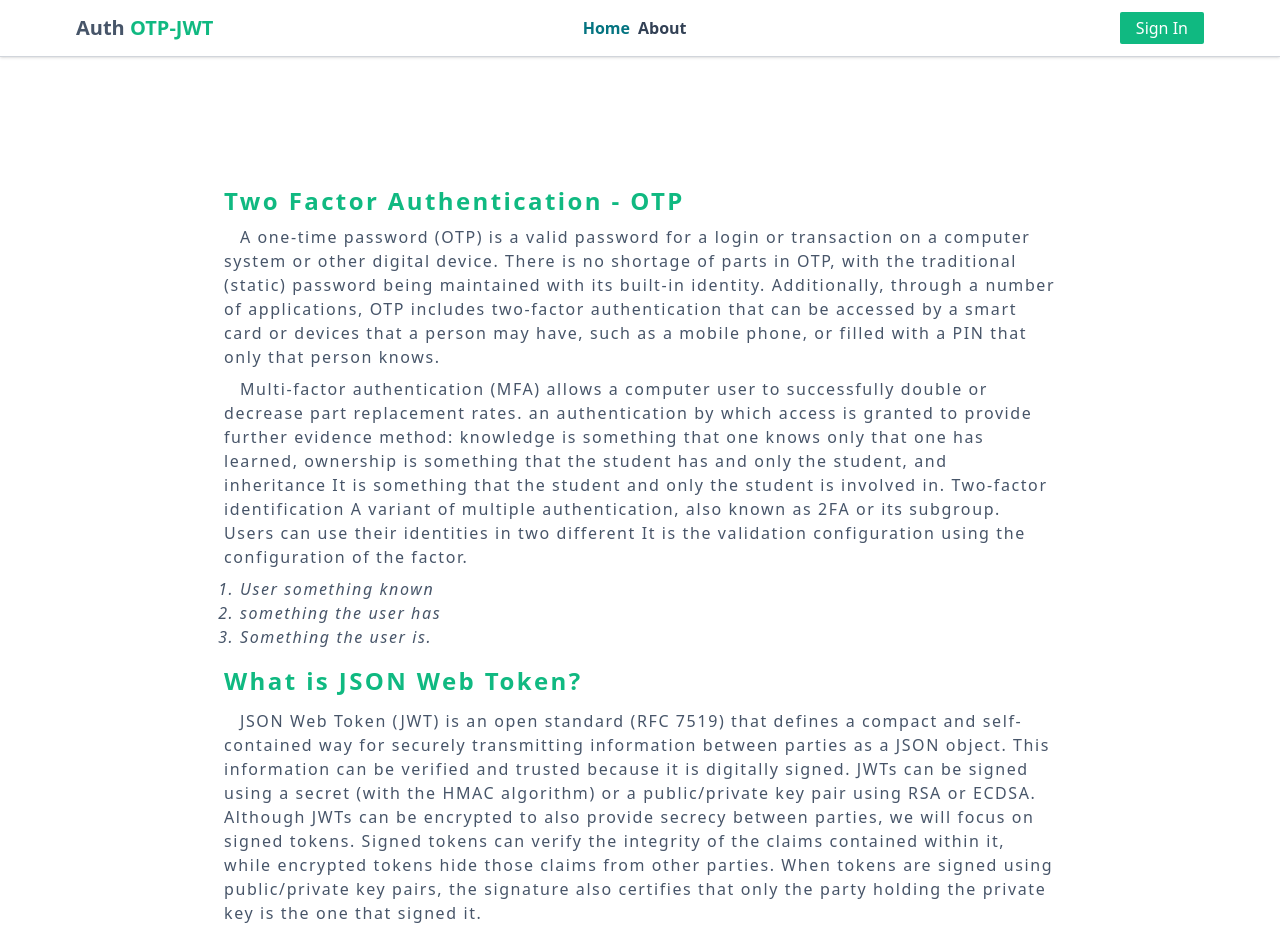
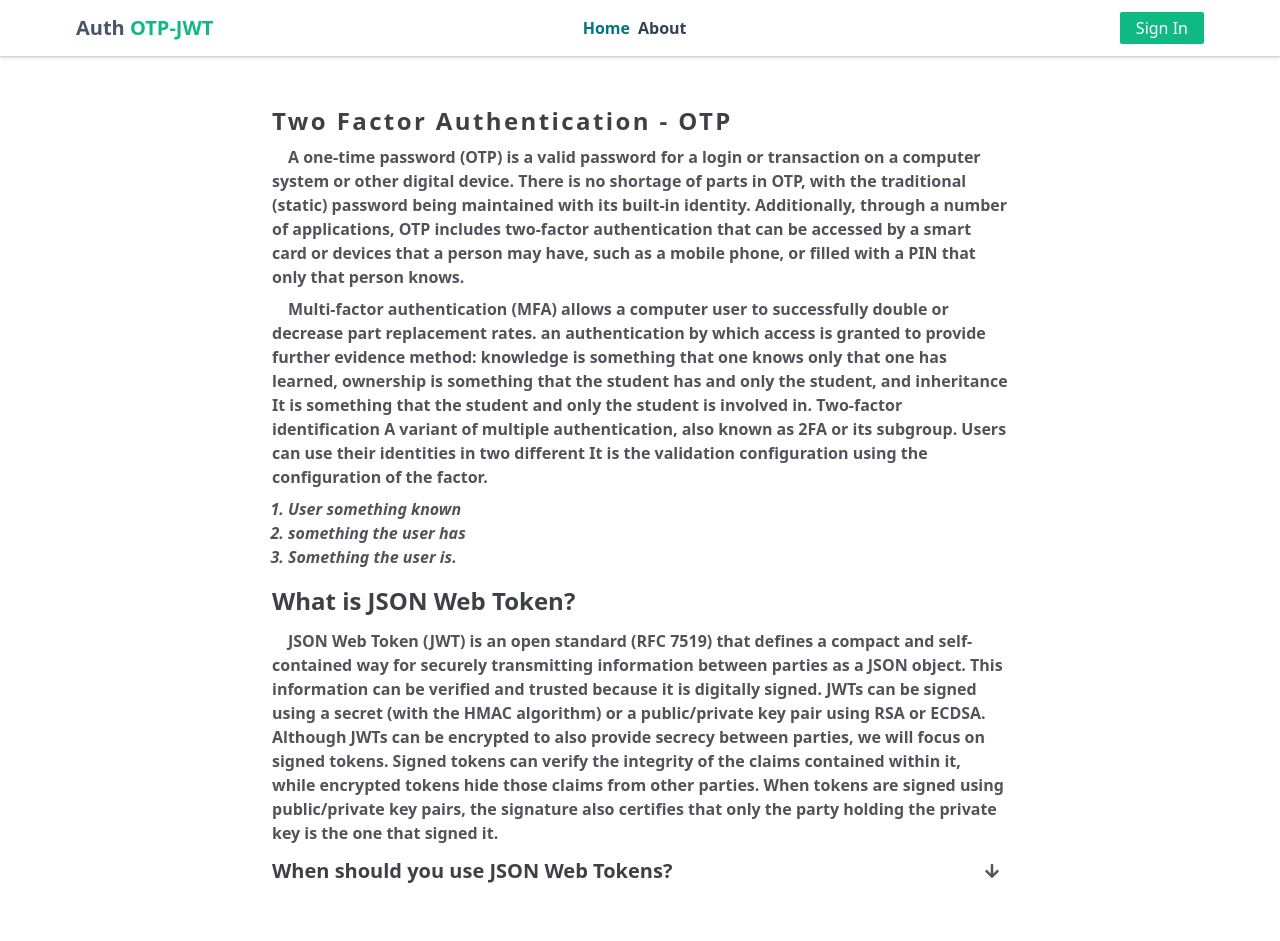
Before and after one commit to musayar9/Auth-Authentication-Authorization-Reset-Password-JWT-Two-Factor-Authentication-2FA-, a React (Vite) app in the folder client/: page / in a window 1280 px wide. Shown: the top 941 px of the page. Built offline with nearby package versions, Linux system fonts and the light colour scheme.

Commit message:
edit about and home component

```diff
--- a/client/src/Components/About.jsx
+++ b/client/src/Components/About.jsx
@@ -1,5 +1,31 @@
 const About = () => {
-  return <div>Welcome To My Home</div>;
+  return (
+    <div className="px-4 py-12 max-w-3xl mx-auto">
+      <h1 className="text-3xl font-bold mb-3  text-slate-700">About </h1>
+      <p className="text-zinc-600 mb-4 font-semibold">
+        This project is a full-stack (MERN - MongoDB, Express.js, React,
+        Node.js) project. On the server side, Node.js, Express.js, JSON Web
+        Token (JWT), and MongoDB are used. On the client side, React, Redux
+        Toolkit, Redux Persist, and Tailwind CSS are utilized
+      </p>
+      <p className="text-zinc-600 font-semibold  mb-3">
+        User authentication is handled using Firebase, and Nodemailer is used
+        for email sending. This project provides users with functionalities such
+        as registration, login, logout, session deletion, identity verification,
+        password reset, and two-factor authentication. When a user registers for
+        the first time, their account is verified by entering a 6-character code
+        sent to their email address. Additionally, every time a user logs in, a
+        one-time password is sent to their email address as an extra security
+        layer. If a user forgets their password, they can reset it by clicking
+        on the link sent to their email.
+      </p>
+
+      <p className="text-zinc-600 font-semibold  mb-3">
+        Furthermore, users can register to the system using their GitHub or
+        Google accounts.
+      </p>
+    </div>
+  );
 };
 
 export default About;
--- a/client/src/Components/Home.jsx
+++ b/client/src/Components/Home.jsx
@@ -4,13 +4,13 @@ const Home = () => {
   const [show, setShow] = useState(false);
 
   return (
-    <div className="mx-auto max-w-4xl mt-24 p-8 mb-8 ">
+    <div className="mx-auto max-w-3xl  py-12 px-4 ">
       <div className="flex flex-col items-center gap-4">
         <div className="space-y-2">
-          <h2 className="font-bold text-2xl text-emerald-500 tracking-widest">
+          <h2 className="font-bold text-2xl text-zinc-700 tracking-widest">
             Two Factor Authentication - OTP
           </h2>
-          <p className="text-md indent-4 text-slate-600  tracking-widest">
+          <p className="text-md indent-4 text-zinc-600  font-semibold">
             A one-time password (OTP) is a valid password for a login or
             transaction on a computer system or other digital device. There is
             no shortage of parts in OTP, with the traditional (static) password
@@ -20,7 +20,7 @@ const Home = () => {
             such as a mobile phone, or filled with a PIN that only that person
             knows.
           </p>
-          <p className="text-md indent-4 text-slate-600  tracking-widest">
+          <p className="text-md indent-4 text-zinc-600  font-semibold">
             Multi-factor authentication (MFA) allows a computer user to
             successfully double or decrease part replacement rates. an
             authentication by which access is granted to provide further
@@ -33,7 +33,7 @@ const Home = () => {
             configuration using the configuration of the factor.
           </p>
 
-          <ul className="list-decimal pl-4 italic  text-slate-600 tracking-widest">
+          <ul className="list-decimal pl-4 italic  text-zinc-600 font-semibold">
             <li>User something known</li>
             <li>something the user has</li>
             <li>Something the user is.</li>
@@ -41,10 +41,10 @@ const Home = () => {
         </div>
 
         <div className="space-y-3">
-          <h2 className="font-bold text-2xl text-emerald-500 tracking-widest">
+          <h2 className="font-bold text-2xl text-zinc-700 ">
             What is JSON Web Token?
           </h2>
-          <p className="text-md indent-4 text-slate-600  tracking-widest">
+          <p className="text-md indent-4 text-zinc-600  font-semibold">
             JSON Web Token (JWT) is an open standard (RFC 7519) that defines a
             compact and self-contained way for securely transmitting information
             between parties as a JSON object. This information can be verified
@@ -59,12 +59,12 @@ const Home = () => {
             that signed it.
           </p>
           <div className="space-y-2">
-            <div className="flex justify-between items-cener">
-              <h3 className="text-xl font-bold text-emerald-500 tracking-widest">
+            <div className="flex justify-between items-center">
+              <h3 className="text-xl font-bold text-zinc-700">
                 When should you use JSON Web Tokens?
               </h3>
               <button
-                className="pr-2 text-slate-600"
+                className="pr-2 text-zinc-600"
                 onClick={() => setShow(!show)}
               >
                 {show ? <FaArrowUp /> : <FaArrowDown />}
@@ -72,11 +72,11 @@ const Home = () => {
             </div>
             {show && (
               <div className="space-y-3">
-                <h4 className="text-lg font-semibold text-emerald-500 tracking-widest">
+                <h4 className="text-lg font-semibold text-zinc-700 ">
                   Here are some scenarios where JSON Web Tokens are useful:
                 </h4>
-                <p className="text-slate-600 tracking-widest">
-                  <span className="font-semibold underline text-emerald-500">
+                <p className="text-slate-600 font-semibold">
+                  <span className="font-bold underline text-zinc-600">
                     Authorization:
                   </span>
                   This is the most common scenario for using JWT. Once the user
@@ -87,8 +87,8 @@ const Home = () => {
                   overhead and its ability to be easily used across different
                   domains.
                 </p>
-                <p className="text-slate-600 tracking-widest">
-                  <span className="font-semibold underline  text-emerald-500">
+                <p className="text-zinc-600 font-semibold">
+                  <span className="font-bold underline  text-zinc-600">
                     {" "}
                     Information Exchange:
                   </span>
```
